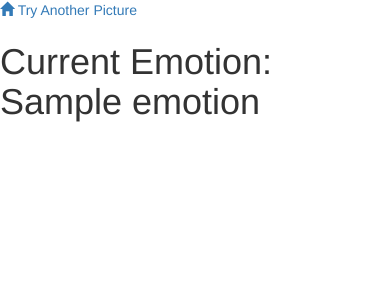
After one commit to 2978695409620/emo-video, a Flask app: template templates/video.html in a window 390 px wide. The commit adds this page. Shown: the top 300 px of the page. Run offline with Flask 2, Linux system fonts and the light colour scheme; the template is opened without the code that fills it: most values are stand-ins (such as "Sample title", 1, 10 or a date in 2020); some libraries are stand-ins or nearby versions.

Commit message:
Add video template (incomplete)

```diff
--- a/app.py
+++ b/app.py
@@ -29,9 +29,9 @@ def build_image_url(filename):
 
 @app.route('/', methods=['GET'])
 def landing():
-	return render_template('emo-video.html')
+	return render_template('upload.html')
 
-@app.route('/videos/', methods=['POST'])
+@app.route('/video/', methods=['POST'])
 def display_videos():
 	picture = request.files['file']
 	if picture and validate_image(picture.filename):
@@ -47,15 +47,18 @@ def display_videos():
 		dominant_emotion = ''
 
 		result_list = ast.literal_eval(result.content)
-		if result_list and 'scores' in result_list[0]:
+
+		if 'error' in result_list:
+			return 'Could not process image'
+		elif not result_list or len(result_list) == 0:
+			return 'Invalid Image'
+		else:
 			scores = result_list[0]['scores']
 			for emotion, score in scores.iteritems():
 				if float(score) > high_score:
 					dominant_emotion = emotion
 					high_score = float(score)
-			return dominant_emotion
-		else:
-			return 'Invalid Image'
+			return render_template('video.html', emotion=dominant_emotion)
 
 	return 'No image found'
 
--- a/templates/emo-video.html
+++ b/templates/upload.html
@@ -3,7 +3,7 @@
 	<div class="row">
 		<div class="col-md-10 col-md-offset-1">
 			<form action = "{{url_for('display_videos')}}" method = "POST" enctype = "multipart/form-data">
-				<input type = "file" name = "file" />
+				<input type = "file" name = "file" accept="image/*"/>
 				<button type = "submit" class="btn btn-default">
 					Submit
 				</button>
--- /dev/null
+++ b/templates/video.html
@@ -0,0 +1,26 @@
+{% extends "main.html" %}
+{% block content %}
+
+	<div class="row top-menu">
+		<div class="col-md-6">
+			<a href="{{url_for('show_all_lists')}}">
+				<span class="glyphicon glyphicon-home" aria-hidden="true"></span>
+				Try Another Picture
+			</a>
+		</div>
+	</div>
+
+	<div class="row divider blue">
+		<div class="col-md-12">
+		</div>
+	</div>
+
+	<div class="row banner main">
+		<div class="col-md-5">
+		</div>
+		<div class="col-md-7 padding-none">
+			<h1>Current Emotion: {{emotion}}</h1>
+		</div>
+	</div>
+
+{% endblock %}
```
